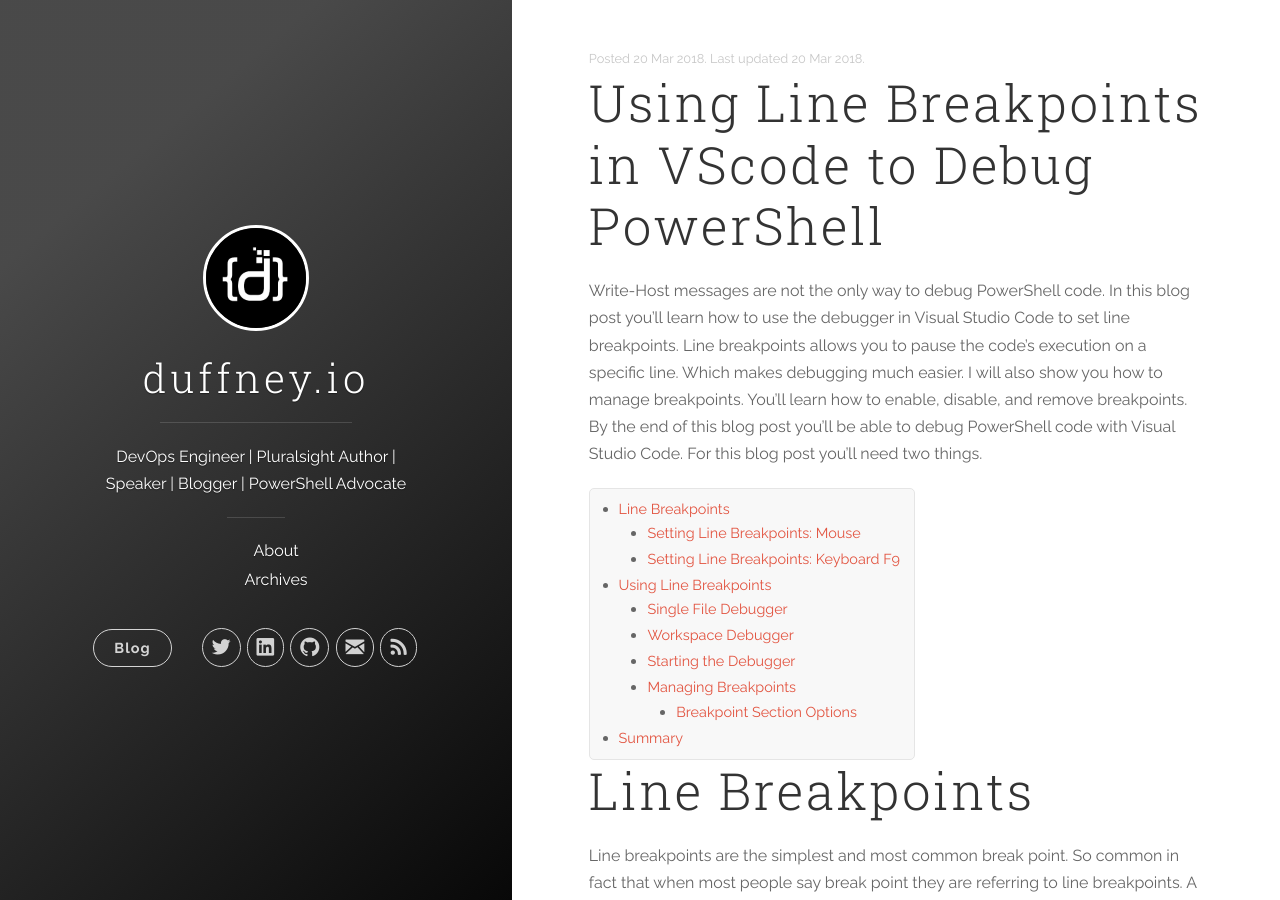
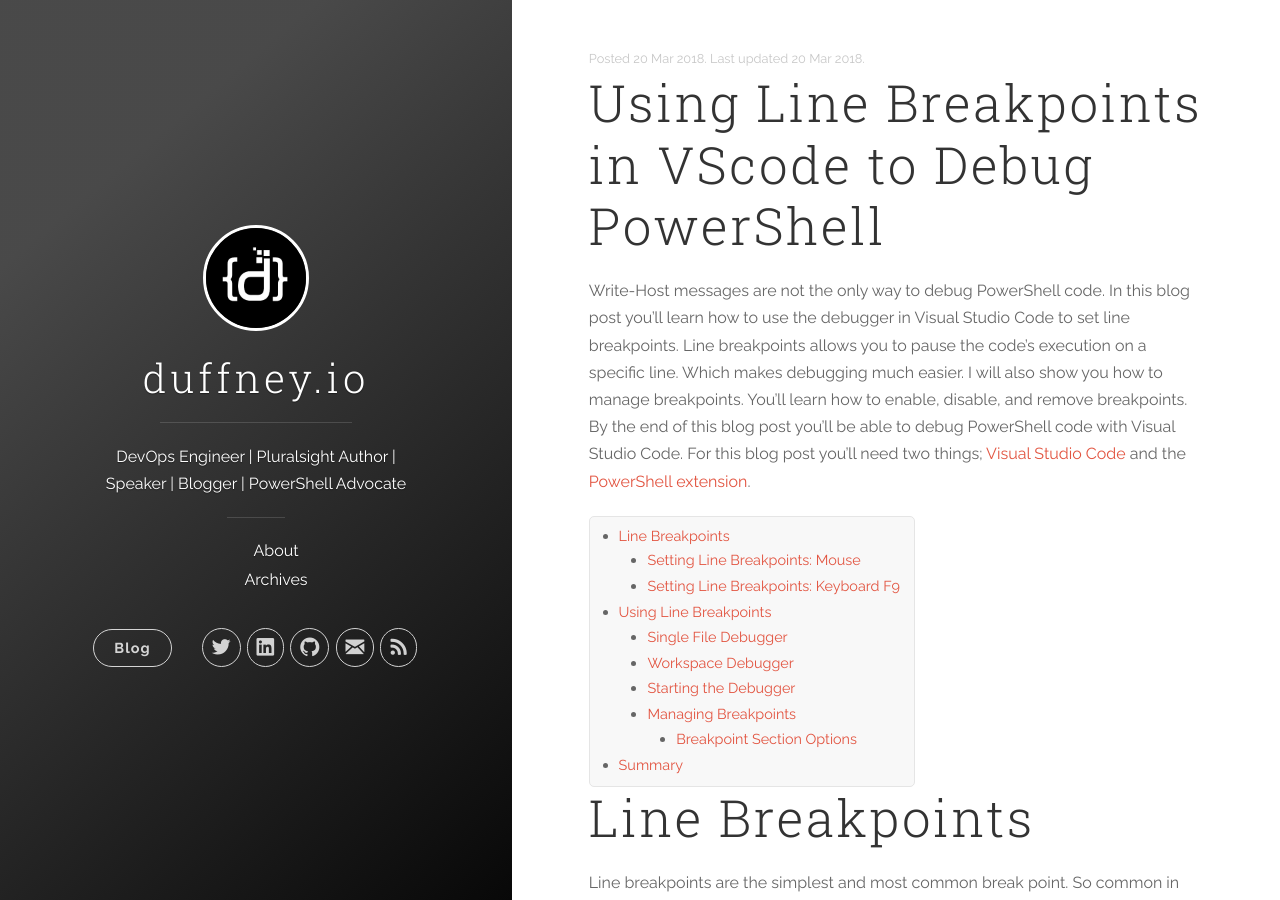
Before and after one commit to AzureDevOps3/duffney.github.io, a Jekyll site: the page built from _posts/2018-01-05-Using-LineBreakPoints-VScode-PowerShell-Debugging.md, in a window 1280 px wide and 900 px high. Built offline with Jekyll 4.4.1, drawn with Linux system fonts in a browser that asks for light colours; nearby versions of some CDN libraries; comment, search, counter and statistics services are not loaded.

Commit message:
updated links credit rick_a from slack

```diff
--- a/_posts/2018-01-05-Using-LineBreakPoints-VScode-PowerShell-Debugging.md
+++ b/_posts/2018-01-05-Using-LineBreakPoints-VScode-PowerShell-Debugging.md
@@ -7,10 +7,8 @@ tags: [PowerShell, visualstudio, visualstudiocode, vscode, debug, debugging, bre
 modified: 2018-03-20
 ---
 
-Write-Host messages are not the only way to debug PowerShell code. In this blog post you'll learn how to use the debugger in Visual Studio Code to set line breakpoints. Line breakpoints allows you to pause the code's execution on a specific line. Which makes debugging much easier. I will also show you how to manage breakpoints. You'll learn how to enable, disable, and remove breakpoints. By the end of this blog post you'll be able to debug PowerShell code with Visual Studio Code. For this blog post you'll need two things.
+Write-Host messages are not the only way to debug PowerShell code. In this blog post you'll learn how to use the debugger in Visual Studio Code to set line breakpoints. Line breakpoints allows you to pause the code's execution on a specific line. Which makes debugging much easier. I will also show you how to manage breakpoints. You'll learn how to enable, disable, and remove breakpoints. By the end of this blog post you'll be able to debug PowerShell code with Visual Studio Code. For this blog post you'll need two things; [Visual Studio Code](https://code.visualstudio.com/) and the [PowerShell extension](https://marketplace.visualstudio.com/items?itemName=ms-vscode.PowerShell).
 
-* [Visual Studio Code](https://code.visualstudio.com/)
-* [PowerShell extension](https://marketplace.visualstudio.com/items?itemName=ms-vscode.PowerShell)
 
 * TOC
 {:toc}
```
